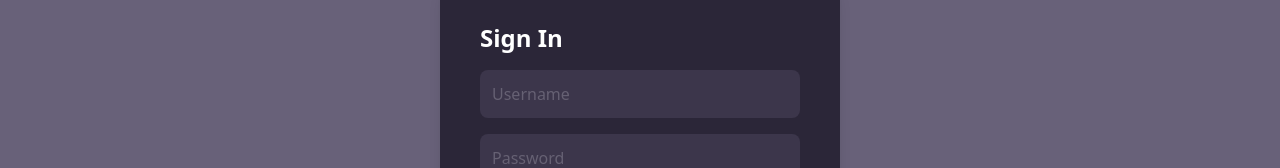
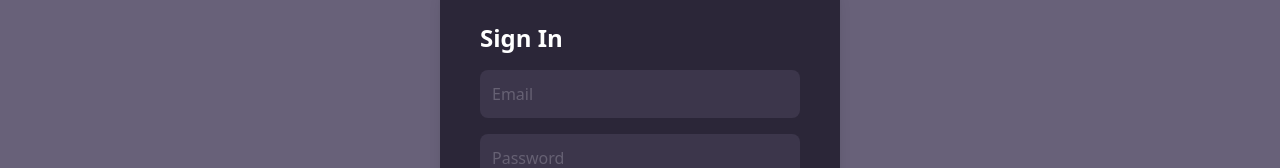
Before and after one commit to SUYASHSINGH7985/SEED, a React (Vite) app: page /signin in a window 1280 px wide. Shown: the part 308-476 px from the top of the page. Built offline with nearby package versions, Linux system fonts and the light colour scheme.

Commit message:
Changed username to email

```diff
--- a/src/pages/SignIn.jsx
+++ b/src/pages/SignIn.jsx
@@ -54,8 +54,8 @@ const SignIn = () => {
         <form onSubmit={handleSubmit} className="space-y-4">
           <input
             type="text"
-            name="username" // change to 'username' to match backend
-            placeholder="Username"
+            name="email" // change to 'username' to match backend
+            placeholder="Email"
             value={formData.username}
             onChange={handleChange}
             required
```
Also changed, not shown: 1 other file (tests, documents, lock files or other folders).
